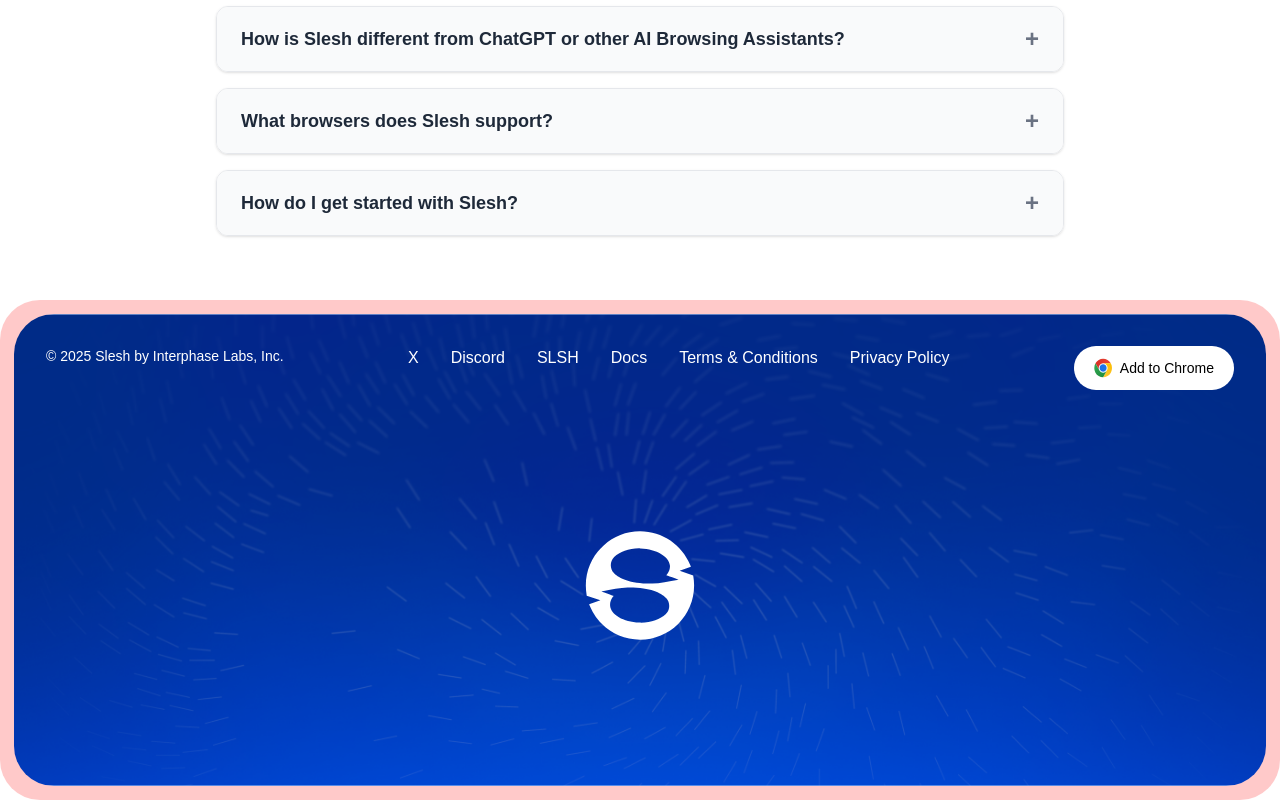
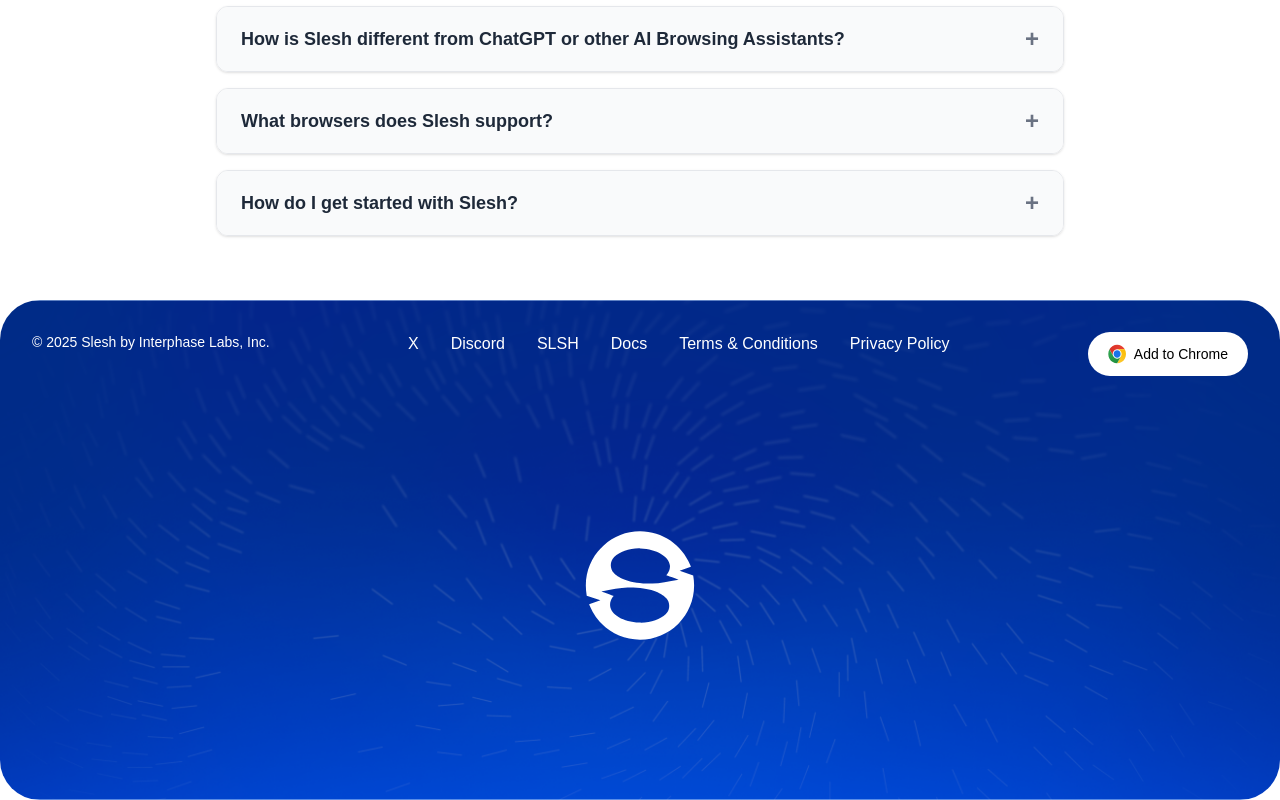
Before and after one commit to mubashirhussan/slesh-frontend, a Next.js app: page / in a window 1280 px wide. Shown: the part 6234-7034 px from the top of the page. Built offline with nearby package versions, Linux system fonts and the light colour scheme.

Commit message:
update footer

```diff
--- a/components/Footer.tsx
+++ b/components/Footer.tsx
@@ -6,7 +6,7 @@
 export default function Footer() {
   return (
     <footer
-      className="relative w-full h-[600px] p-[14px] rounded-[40px] overflow-hidden bg-red-200"
+      className="relative w-full h-[600px]  overflow-hidden"
       style={{ height: "500px" }}
     >
       {/* Forced height with !important, red background for visibility */}
```
